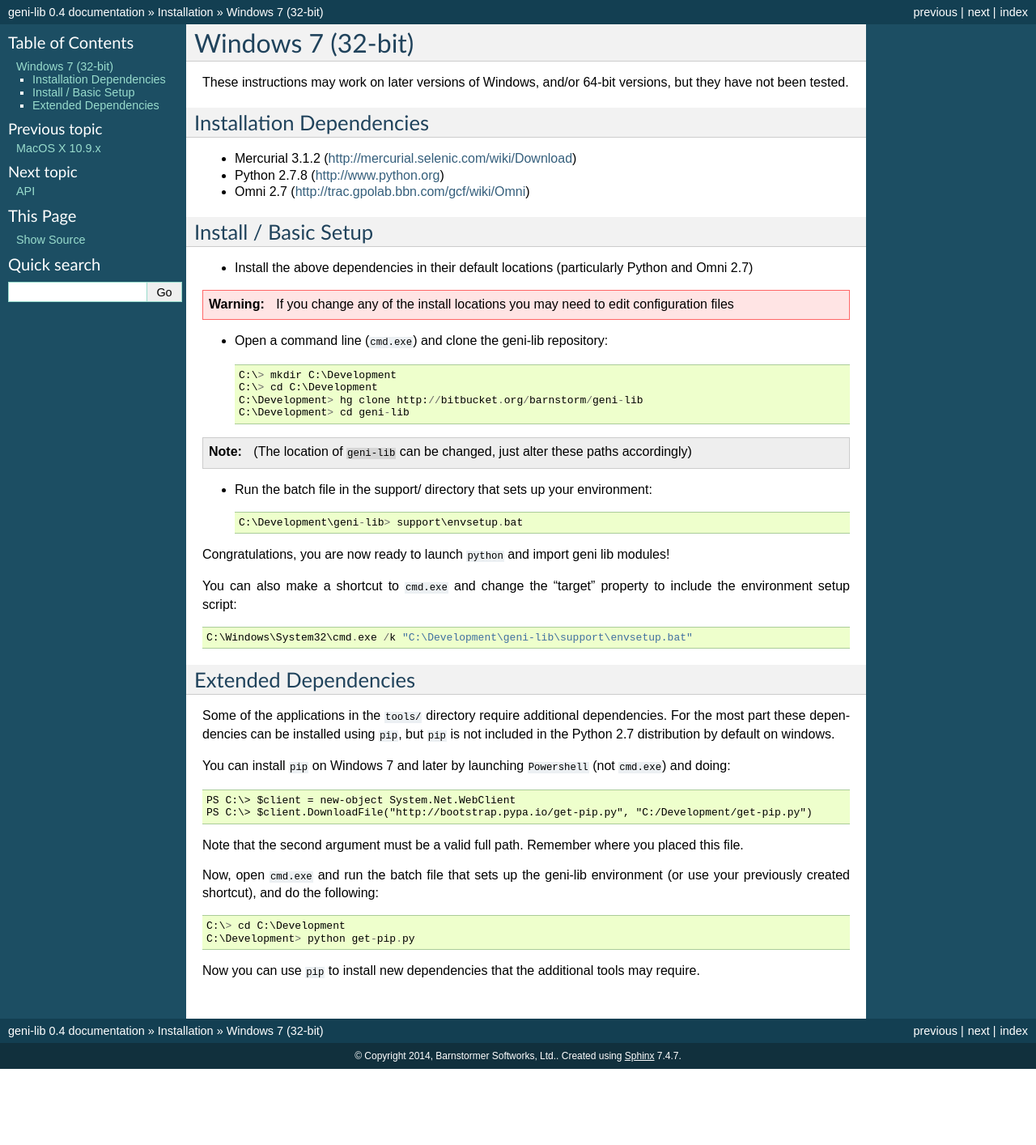
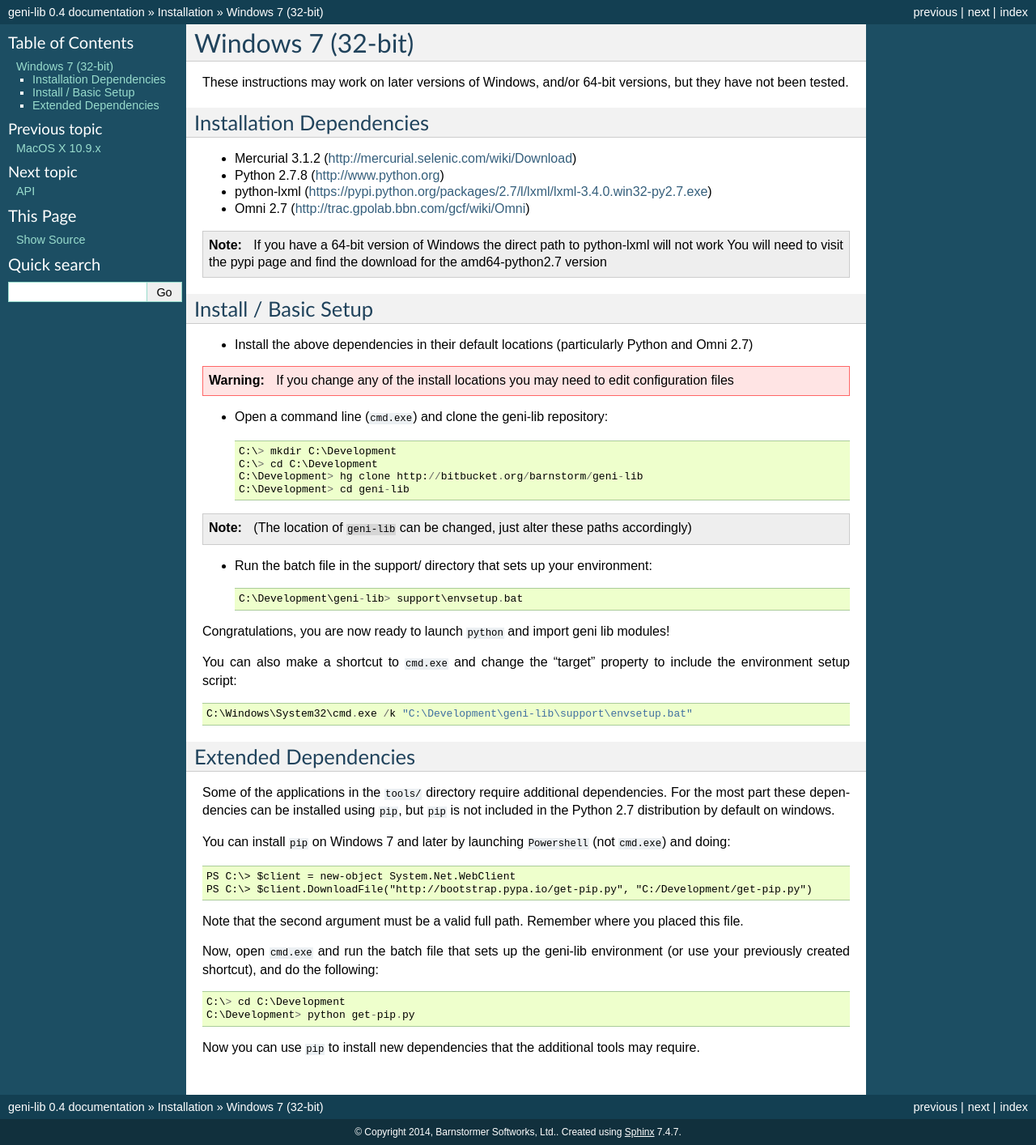
Before and after one commit to kaimast/geni-lib3, a Sphinx documentation site: the page built from docs/source/intro/windows.rst, in a window 1280 px wide. Shown: the whole page at 81% size. Built offline with Sphinx 7.4.7, drawn with Linux system fonts in a browser that asks for light colours; pages that are not in the unit, such as notebooks, are missing from menus; before the commit the page ends 1320 px from its top, so only the background shows below that.

Commit message:
lxml addition for windows, note for 64-bit

```diff
--- a/docs/source/intro/windows.rst
+++ b/docs/source/intro/windows.rst
@@ -9,7 +9,12 @@ Installation Dependencies
 
 * Mercurial 3.1.2 (http://mercurial.selenic.com/wiki/Download)
 * Python 2.7.8 (http://www.python.org)
+* python-lxml (https://pypi.python.org/packages/2.7/l/lxml/lxml-3.4.0.win32-py2.7.exe)
 * Omni 2.7 (http://trac.gpolab.bbn.com/gcf/wiki/Omni)
+
+.. note::
+  If you have a 64-bit version of Windows the direct path to python-lxml will not work
+  You will need to visit the pypi page and find the download for the amd64-python2.7 version
 
 =====================
 Install / Basic Setup
```
